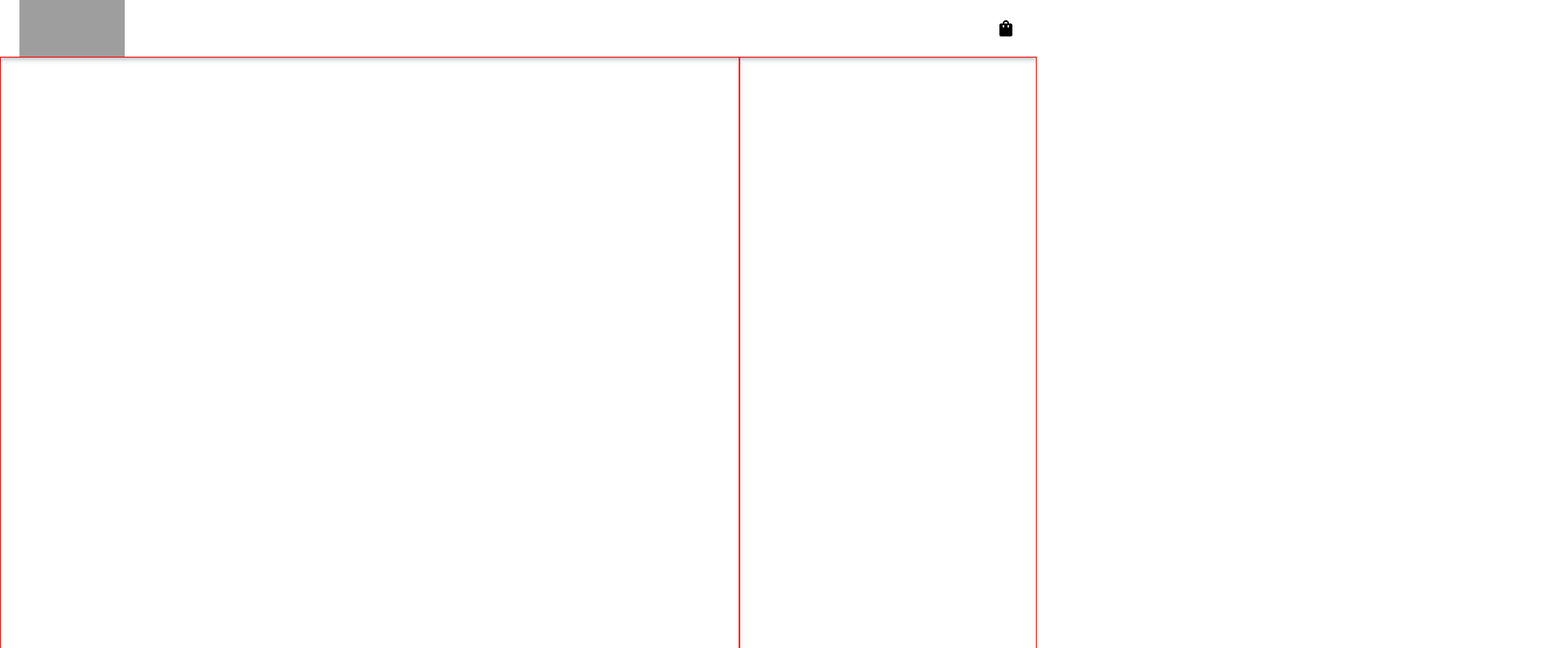
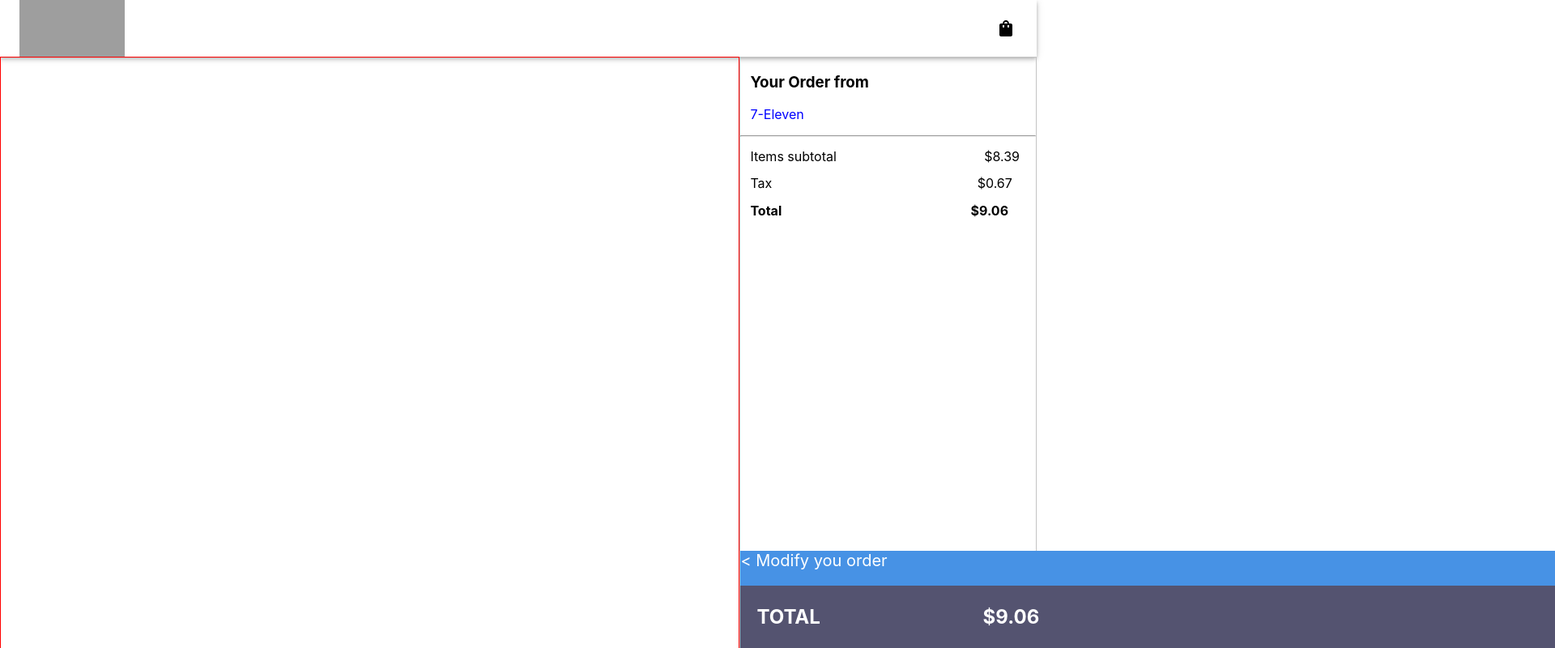
Before and after one commit to kajalG-97/GRUBHUB-CLONE-PROJECT, a React (Create React App) app: page /payment in a window 1280 px wide. Shown: the top 800 px of the page at 81% size, 1920 px wide, since content can reach past the window. Built offline with nearby package versions, Linux system fonts and the light colour scheme; grey boxes are pictures that could not be loaded.

Commit message:
payment right side stuff added

```diff
--- a/src/components/Payment/Rightside.jsx
+++ b/src/components/Payment/Rightside.jsx
@@ -1,7 +1,57 @@
-export const RightSide=()=>{
-    return(
-        <>
-         <div style={{flex:"2",  height:"100%", border:"1px solid red"}}></div>
-        </>
+import { useParams } from "react-router";
+
+export const RightSide = () => {
+
+    const subtotal = 8.39;
+    let tax = subtotal * 0.08;
+
+    let arrow = "<"
+    let total = subtotal + tax;
+
+    total.toFixed(2)
+    return (<div style={{ flex: "2", height: "100%", border: "1px solid #c3c3c3" }}>
+
+        <h3 style={{ marginLeft: "12px" }}>Your Order from</h3>
+        <p style={{ color: "blue", marginLeft: "12px", cursor: "pointer"  }}>7-Eleven</p>
+
+        <hr />
+
+        <div style={{ lineHeight: "1px" }}>
+            <div style={{ display: "flex" }}>
+
+                <p style={{ marginLeft: "12px" }} >Items subtotal</p>
+                <p style={{ marginLeft: "50%" }} >${subtotal}</p>
+            </div>
+            <div style={{ display: "flex" }}>
+
+                <p style={{ marginLeft: "12px" }} >Tax</p>
+                <p style={{ marginLeft: "69.5%" }} >${tax.toFixed(2)}</p>
+            </div>
+            <br />
+            <div style={{ display: "flex", fontWeight: "bold" }}>
+
+                <p style={{ marginLeft: "12px" }} >Total</p>
+                <p style={{ marginLeft: "64%" }} >${total.toFixed(2)}</p>
+            </div>
+        </div>
+
+        <div style={{ position: "absolute", bottom: "5%", marginLeft: "12px", width: "100%", backgroundColor: "#4792e5", height: "80px", margin: "auto", fontSize: "20px", cursor: "pointer"  }}>
+
+
+            <p style={{ marginTop: "99%", marginLeft: "12px", width: "100%", backgroundColor: "#4792e5", width: "100%", height: "70px", color: "white", margin: "auto" }}>
+
+                {arrow} Modify you order
+            </p>
+        </div>
+
+
+        <div style={{ position: "absolute", bottom: "0", width: "100%", backgroundColor: "#545370", display: "flex", cursor: "pointer" }}>
+
+
+            <p style={{ width: "100px", color: "white", marginLeft: "20px", fontWeight: "bold", fontSize: "24px" }} >TOTAL </p>
+            <p style={{ width: "100px", color: "white", marginLeft: "14%", fontWeight: "bold", fontSize: "24px" }}>${total.toFixed(2)}</p>
+        </div>
+
+    </div>
     )
 }
```
